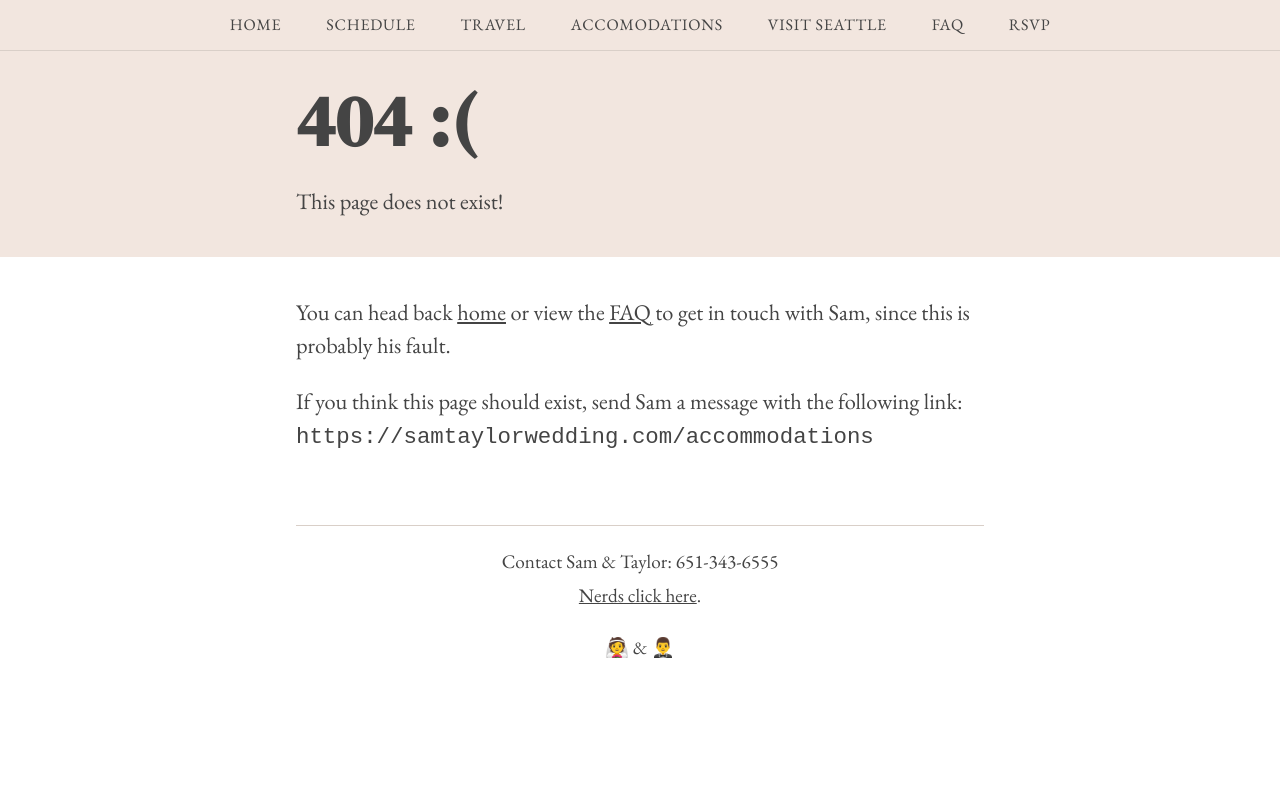
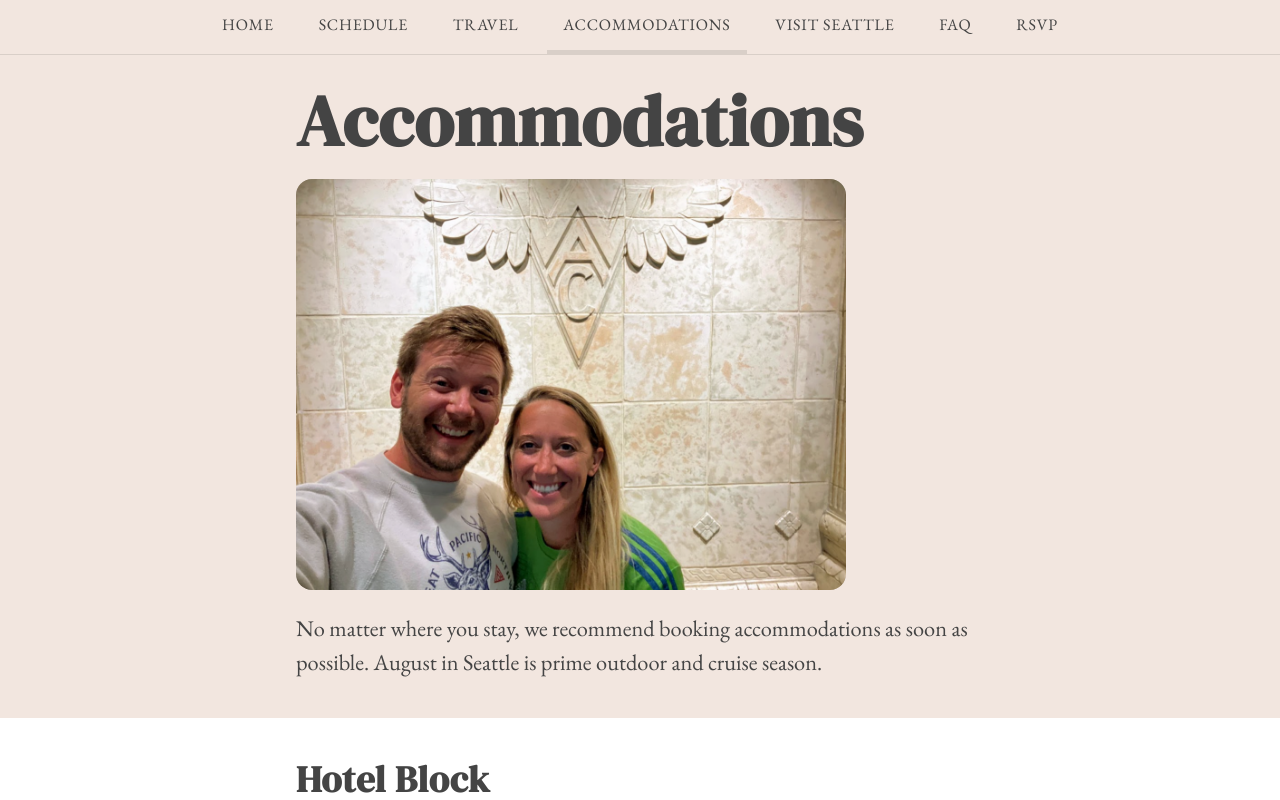
Before and after one commit to mapsam/tksm, a Next.js app: page /accommodations in a window 1280 px wide. Before the commit this address had no page. Shown: the top 800 px of the page. Built offline with nearby package versions, Linux system fonts and the light colour scheme.

Commit message:
accom(m)odations (#7)
* accom(m)odations

* a => A

```diff
--- a/components/Nav.tsx
+++ b/components/Nav.tsx
@@ -21,7 +21,7 @@ export default function Nav(props: any) : any {
       <NavLink href="/" children="HOME" clickAction={setIsOpen}/>
       <NavLink href="/schedule" children="SCHEDULE" clickAction={setIsOpen}/>
       <NavLink href="/travel" children="TRAVEL" clickAction={setIsOpen}/>
-      <NavLink href="/accomodations" children="ACCOMODATIONS" clickAction={setIsOpen}/>
+      <NavLink href="/accommodations" children="ACCOMMODATIONS" clickAction={setIsOpen}/>
       <NavLink href="/seattle" children="VISIT SEATTLE" clickAction={setIsOpen}/>
       <NavLink href="/faq" children="FAQ" clickAction={setIsOpen}/>
       <NavLink href="/rsvp" children="RSVP" clickAction={setIsOpen}/>
--- a/components/Rsvp.tsx
+++ b/components/Rsvp.tsx
@@ -51,7 +51,7 @@ export default function RSVP() {
       <div className="rsvp-form">
         <p>
           The RSVP form will be made available in Spring 2023.
-          Until then, please book your accomodations as early as possible!
+          Until then, please book your accommodations as early as possible!
           We'll send an email once the form becomes available.
         </p>
       </div>
--- a/next.config.js
+++ b/next.config.js
@@ -1,3 +1,12 @@
 module.exports = {
-  reactStrictMode: true
+  reactStrictMode: true,
+  async redirects() {
+    return [
+      {
+        source: '/accomodations',
+        destination: '/accommodations',
+        permanent: true
+      }
+    ]
+  }
 };
--- a/pages/accomodations.tsx
+++ b/pages/accommodations.tsx
@@ -5,8 +5,8 @@ import accomImage from '../public/sam-taylor-wac.png';
 export default function Page() {
   return (
     <Content
-      name="Accomodations"
-      summary="No matter where you stay, we recommend booking accomodations as soon as possible. August in Seattle is prime outdoor and cruise season."
+      name="Accommodations"
+      summary="No matter where you stay, we recommend booking accommodations as soon as possible. August in Seattle is prime outdoor and cruise season."
       img={accomImage}>
       <Block id="HOTEL-BLOCK">
         <h1>Hotel Block</h1>
--- a/pages/index.tsx
+++ b/pages/index.tsx
@@ -22,7 +22,7 @@ export default function Index() {
           enough live music to lose your socks.
         </p>
         <p>
-          RSVPs will be made available in early spring 2023. Until then, view the <a href="/schedule">schedule</a>, book your <a href="/accomodations">accomodations</a> and learn more about <a href="/seattle">traveling to Seattle</a>.
+          RSVPs will be made available in early spring 2023. Until then, view the <a href="/schedule">schedule</a>, book your <a href="/accommodations">accommodations</a> and learn more about <a href="/seattle">traveling to Seattle</a>.
         </p>
         <p>Have a question? Check out the <a href="/faq">FAQ</a> page.</p>
         <p>Warmly,<br />
--- a/pages/schedule.tsx
+++ b/pages/schedule.tsx
@@ -27,7 +27,7 @@ export default function Index() {
           home that provided services for Bruce Lee.
         </p>
         <p>
-          The Pine Box is a 14 minute walk from the <a href="/accomodations">Inn at the WAC</a> hotel block downtown.
+          The Pine Box is a 14 minute walk from the <a href="/accommodations">Inn at the WAC</a> hotel block downtown.
           For those seeking dinner, we recommend finding some food before in Capitol Hill.
           Some recommendations:
         </p>
```
